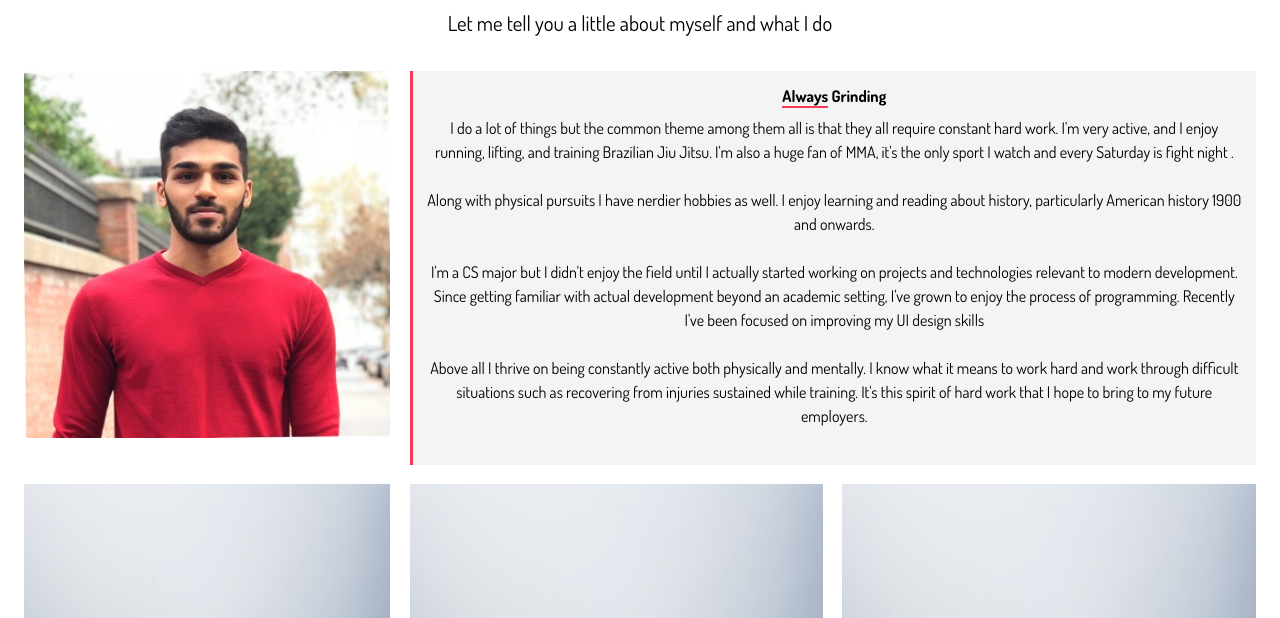
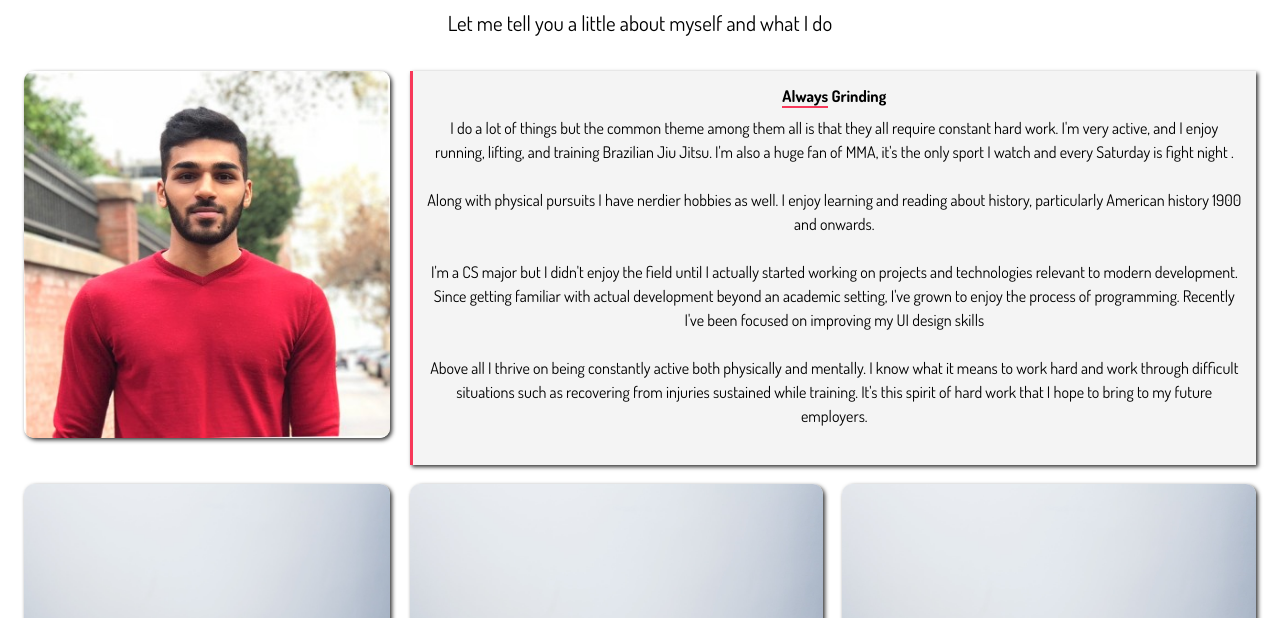
Before and after one commit to sahaldos1/portfolio, a website: page dist/about.html in a window 1280 px wide. Shown: the part 182-800 px from the top of the page. Drawn offline with Linux system fonts and the light colour scheme.

Commit message:
Add shadows on about me imagess

```diff
--- a/scss/main.scss
+++ b/scss/main.scss
@@ -169,6 +169,11 @@ img {
 
       // Grid Area
 
+      img {
+        border-radius: 10px;
+        box-shadow: 2px 2px 4px 0 #333;
+      }
+
       .bio-image {
         grid-area: bioimage;
       }
@@ -178,6 +183,7 @@ img {
         background: #f4f4f4;
         border-left: 3px solid #f73859;
         padding: 0.8rem;
+        box-shadow: 2px 2px 4px 0 #333;
 
         h4 {
           padding-bottom: 0.5rem;
```
Also changed, not shown: dist/css/main.css.
